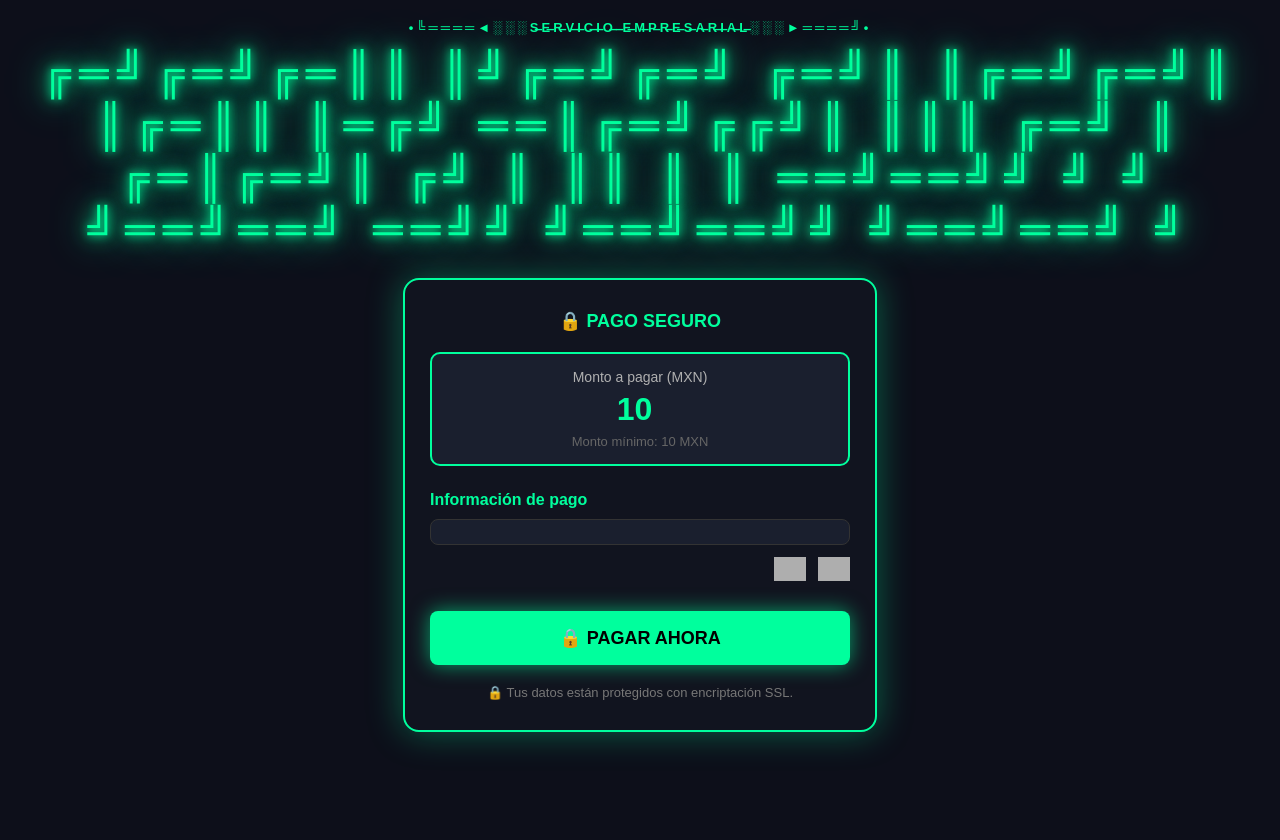
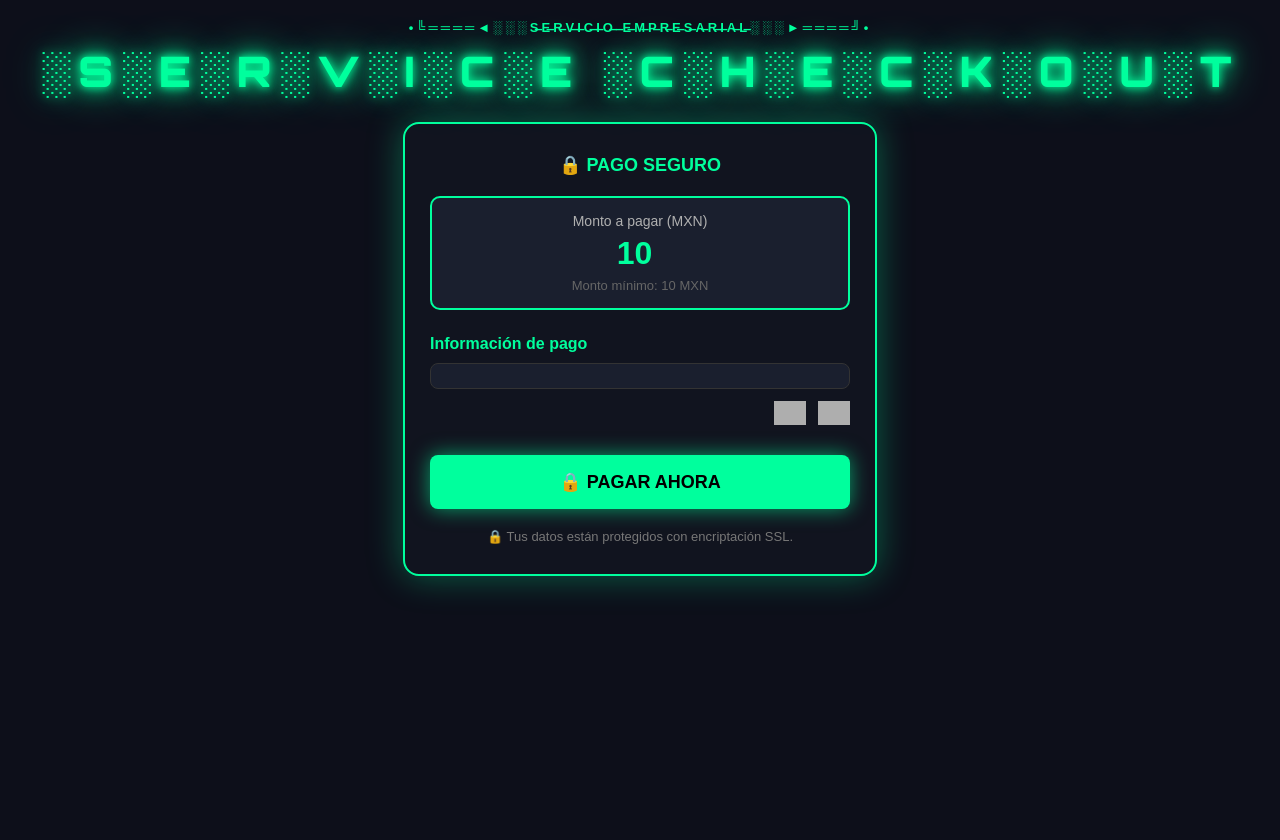
Before and after one commit to kobiuus-afk/webhook, a Flask app: page / in a window 1280 px wide. Run offline with Flask 3, Linux system fonts and the light colour scheme; some libraries are stand-ins or nearby versions; grey boxes are pictures that could not be loaded.

Commit message:
Update checkout.html

```diff
--- a/templates/checkout.html
+++ b/templates/checkout.html
@@ -100,6 +100,7 @@
             margin-bottom: 10px;
         }
 
+        /* === CAMPO DE TARJETA CON TEXTO BLANCO === */
         #card-element {
             background: #1a1f2e;
             border: 1px solid #333;
@@ -180,9 +181,8 @@
 <body>
 
     <div class="terminal">•╚════◄░░░S̶E̶R̶V̶I̶C̶I̶O̶ ̶E̶M̶P̶R̶E̶S̶A̶R̶I̶A̶L̶░░░►════╝•</div>
-    <div class="webhook">╔═╝╔═╝╔═║║ ║╝╔═╝╔═╝  ╔═╝║ ║╔═╝╔═╝║ ║╔═║║ ║═╔╝
-══║╔═╝╔╔╝║ ║║║  ╔═╝  ║  ╔═║╔═╝║  ╔╝ ║ ║║ ║ ║
-══╝══╝╝ ╝ ╝ ╝══╝══╝  ══╝╝ ╝══╝══╝╝ ╝══╝══╝ ╝ </div>
+    <div class="webhook">░S░E░R░V░I░C░E ░C░H░E░C░K░O░U░T
+</div>
 
     <div class="card-box">
         <div class="secure">
@@ -199,7 +199,6 @@
 
         <div id="card-element"></div>
 
-        <!-- Logos mejorados -->
         <div class="logos">
             <img src="https://upload.wikimedia.org/wikipedia/commons/a/a4/Visa_2014_logo_detail.svg" alt="Visa">
             <img src="https://upload.wikimedia.org/wikipedia/commons/b/ba/Mastercard_2019_logo.svg" alt="Mastercard">
@@ -214,11 +213,27 @@
         </div>
     </div>
 
-    <!-- === TU LÓGICA ORIGINAL === -->
     <script>
         const stripe = Stripe("{{ publishable_key }}");
         const elements = stripe.elements();
-        const card = elements.create("card", { hidePostalCode: true });
+
+        const card = elements.create("card", {
+            hidePostalCode: true,
+            style: {
+                base: {
+                    color: "#ffffff",           /* Texto blanco */
+                    fontFamily: 'Arial, sans-serif',
+                    fontSize: '16px',
+                    '::placeholder': {
+                        color: '#888888'        /* Placeholder más claro */
+                    }
+                },
+                invalid: {
+                    color: '#ff6b6b'            /* Color para errores */
+                }
+            }
+        });
+
         card.mount("#card-element");
 
         const errorBox = document.getElementById("errorBox");
```
